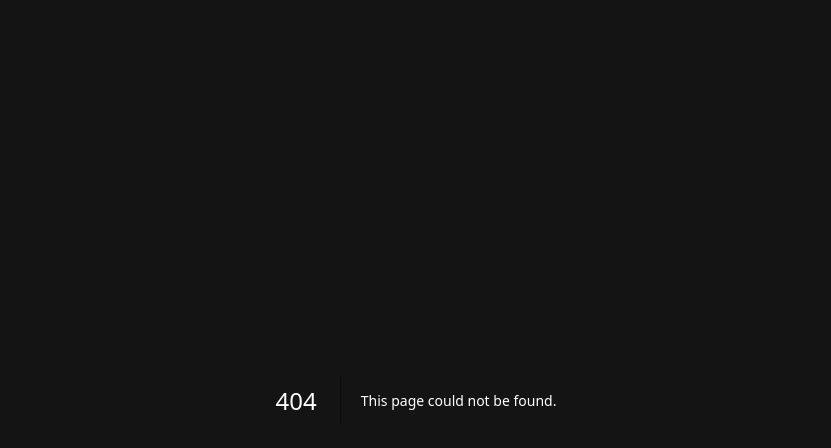
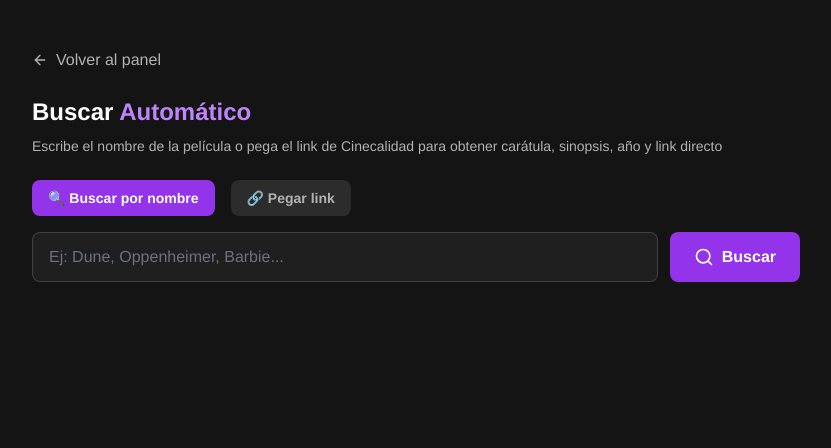
Before and after one commit to adonisventuramartinez-ai/onyx-prime, a Next.js app: page /agregar-auto in a window 1280 px wide. Before the commit this address had no page. Shown: the top 448 px of the page, without its empty margins (224-1055 px from the left). Built offline with nearby package versions, Linux system fonts and the light colour scheme.

Commit message:
Add AgregarAutoPage component for movie search

```diff
--- /dev/null
+++ b/app/agregar-auto/page.tsx
@@ -0,0 +1,264 @@
+"use client";
+
+export const dynamic = "force-dynamic";
+
+import { useState } from "react";
+import { useRouter } from "next/navigation";
+import Link from "next/link";
+import { ArrowLeft, Search, Sparkles, Loader2, ExternalLink, CheckCircle, AlertCircle } from "lucide-react";
+
+interface PeliculaEncontrada {
+  titulo: string;
+  anio: string;
+  genero: string;
+  sinopsis: string;
+  caratula: string;
+  link_directo: string;
+  fuente: string;
+}
+
+export default function AgregarAutoPage() {
+  const router = useRouter();
+  const [nombre, setNombre] = useState("");
+  const [link, setLink] = useState("");
+  const [cargando, setCargando] = useState(false);
+  const [resultado, setResultado] = useState<PeliculaEncontrada | null>(null);
+  const [error, setError] = useState("");
+  const [guardando, setGuardando] = useState(false);
+  const [guardado, setGuardado] = useState(false);
+  const [usarLink, setUsarLink] = useState(false);
+
+  const buscarPelicula = async () => {
+    setCargando(true);
+    setError("");
+    setResultado(null);
+    setGuardado(false);
+
+    try {
+      let url = `/api/buscar-cinecalidad?`;
+
+      if (usarLink && link.trim()) {
+        url += `link=${encodeURIComponent(link.trim())}`;
+      } else if (nombre.trim()) {
+        url += `nombre=${encodeURIComponent(nombre.trim())}`;
+      } else {
+        setError("Escribe el nombre o pega el link de la película");
+        setCargando(false);
+        return;
+      }
+
+      const res = await fetch(url);
+      const data = await res.json();
+
+      if (!res.ok) {
+        setError(data.error || "No se encontró la película");
+        return;
+      }
+
+      if (data.pelicula) {
+        setResultado(data.pelicula);
+        if (!data.pelicula.link_directo) {
+          setError("⚠️ No se encontró link directo. Se usará la página de detalle.");
+        }
+      } else {
+        setError("No se encontró la película");
+      }
+    } catch (err) {
+      setError("Error al buscar la película");
+    } finally {
+      setCargando(false);
+    }
+  };
+
+  const guardarPelicula = async () => {
+    if (!resultado) return;
+
+    setGuardando(true);
+    try {
+      const res = await fetch("/api/peliculas", {
+        method: "POST",
+        headers: { "Content-Type": "application/json" },
+        body: JSON.stringify({
+          titulo: resultado.titulo,
+          anio: resultado.anio,
+          genero: resultado.genero,
+          sinopsis: resultado.sinopsis,
+          caratula: resultado.caratula,
+          link_directo: resultado.link_directo || link || "",
+          fuente: "auto",
+        }),
+      });
+
+      if (res.ok) {
+        setGuardado(true);
+        setTimeout(() => router.push("/admin"), 1500);
+      } else {
+        setError("Error al guardar la película");
+      }
+    } catch (err) {
+      setError("Error al guardar");
+    } finally {
+      setGuardando(false);
+    }
+  };
+
+  return (
+    <main className="min-h-screen bg-nf-dark px-4 py-8 md:py-12">
+      <div className="max-w-3xl mx-auto">
+        <Link
+          href="/admin"
+          className="inline-flex items-center gap-2 text-nf-gray-light hover:text-white mb-6 transition-colors"
+        >
+          <ArrowLeft className="w-4 h-4" /> Volver al panel
+        </Link>
+
+        <h1 className="text-2xl font-bold mb-2">
+          Buscar <span className="text-purple-400">Automático</span>
+        </h1>
+        <p className="text-nf-gray-light text-sm mb-6">
+          Escribe el nombre de la película o pega el link de Cinecalidad para obtener carátula, sinopsis, año y link directo
+        </p>
+
+        <div className="flex gap-4 mb-4">
+          <button
+            onClick={() => setUsarLink(false)}
+            className={`px-4 py-2 rounded-lg text-sm font-semibold transition-colors ${
+              !usarLink ? "bg-purple-600 text-white" : "bg-white/10 text-nf-gray-light hover:bg-white/20"
+            }`}
+          >
+            🔍 Buscar por nombre
+          </button>
+          <button
+            onClick={() => setUsarLink(true)}
+            className={`px-4 py-2 rounded-lg text-sm font-semibold transition-colors ${
+              usarLink ? "bg-purple-600 text-white" : "bg-white/10 text-nf-gray-light hover:bg-white/20"
+            }`}
+          >
+            🔗 Pegar link
+          </button>
+        </div>
+
+        <div className="flex gap-3 mb-6">
+          {usarLink ? (
+            <input
+              type="text"
+              placeholder="https://www.cinecalidad.am/ver-pelicula/rent-free/"
+              value={link}
+              onChange={(e) => setLink(e.target.value)}
+              onKeyDown={(e) => e.key === "Enter" && buscarPelicula()}
+              className="flex-1 bg-white/5 border border-white/15 rounded-lg px-4 py-3 focus:border-white focus:outline-none transition-colors text-white placeholder-gray-500"
+            />
+          ) : (
+            <input
+              type="text"
+              placeholder="Ej: Dune, Oppenheimer, Barbie..."
+              value={nombre}
+              onChange={(e) => setNombre(e.target.value)}
+              onKeyDown={(e) => e.key === "Enter" && buscarPelicula()}
+              className="flex-1 bg-white/5 border border-white/15 rounded-lg px-4 py-3 focus:border-white focus:outline-none transition-colors text-white placeholder-gray-500"
+            />
+          )}
+          <button
+            onClick={buscarPelicula}
+            disabled={cargando}
+            className="bg-purple-600 hover:bg-purple-700 text-white px-6 py-3 rounded-lg font-semibold flex items-center gap-2 transition-colors disabled:opacity-50"
+          >
+            {cargando ? <Loader2 className="w-5 h-5 animate-spin" /> : <Search className="w-5 h-5" />}
+            Buscar
+          </button>
+        </div>
+
+        {error && (
+          <div className={`rounded-xl p-4 mb-6 flex items-start gap-3 ${
+            error.includes("⚠️")
+              ? "bg-yellow-500/10 border border-yellow-500/30 text-yellow-400"
+              : "bg-red-500/10 border border-red-500/30 text-red-400"
+          }`}>
+            <AlertCircle className="w-5 h-5 flex-shrink-0 mt-0.5" />
+            <span>{error}</span>
+          </div>
+        )}
+
+        {cargando && (
+          <div className="text-center py-12">
+            <Loader2 className="w-12 h-12 animate-spin text-purple-400 mx-auto mb-4" />
+            <p className="text-gray-400">Buscando en Cinecalidad...</p>
+          </div>
+        )}
+
+        {resultado && !cargando && (
+          <div className={`bg-white/5 border rounded-2xl p-6 ${guardado ? 'border-green-500/50' : 'border-white/10'}`}>
+            <div className="flex flex-col sm:flex-row items-start gap-6">
+              <div className="w-32 flex-shrink-0 mx-auto sm:mx-0">
+                {resultado.caratula ? (
+                  <img
+                    src={resultado.caratula}
+                    alt={resultado.titulo}
+                    className="w-full rounded-lg shadow-lg"
+                    onError={(e) => {
+                      (e.target as HTMLImageElement).src = '';
+                    }}
+                  />
+                ) : (
+                  <div className="w-full aspect-[2/3] bg-gray-800 rounded-lg flex items-center justify-center text-gray-500 text-sm">
+                    Sin imagen
+                  </div>
+                )}
+              </div>
+
+              <div className="flex-1 min-w-0">
+                <div className="flex items-start justify-between">
+                  <div>
+                    <h2 className="text-2xl font-bold">{resultado.titulo}</h2>
+                    <div className="flex flex-wrap gap-3 mt-1">
+                      <span className="text-sm text-gray-400">{resultado.anio}</span>
+                      <span className="text-sm text-gray-400">{resultado.genero}</span>
+                      <span className="text-xs bg-purple-500/20 text-purple-400 px-2 py-0.5 rounded-full">
+                        🤖 Automático
+                      </span>
+                    </div>
+                  </div>
+                  {guardado && (
+                    <span className="flex items-center gap-1 text-green-400 text-sm bg-green-500/20 px-3 py-1 rounded-full">
+                      <CheckCircle className="w-4 h-4" /> Guardado
+                    </span>
+                  )}
+                </div>
+
+                <p className="text-gray-300 text-sm mt-3 line-clamp-3">{resultado.sinopsis}</p>
+
+                <div className="mt-4 p-3 bg-black/30 rounded-lg border border-white/10">
+                  <p className="text-xs text-gray-500 mb-1">🎬 Link directo:</p>
+                  {resultado.link_directo ? (
+                    <a
+                      href={resultado.link_directo}
+                      target="_blank"
+                      rel="noopener noreferrer"
+                      className="text-purple-400 text-sm hover:underline flex items-center gap-1 truncate"
+                    >
+                      {resultado.link_directo}
+                      <ExternalLink className="w-3 h-3 flex-shrink-0" />
+                    </a>
+                  ) : (
+                    <p className="text-yellow-400 text-sm">⚠️ No se encontró link directo. Puedes agregarlo manualmente después.</p>
+                  )}
+                </div>
+
+                {!guardado && (
+                  <button
+                    onClick={guardarPelicula}
+                    disabled={guardando}
+                    className="mt-4 bg-purple-600 hover:bg-purple-700 text-white px-6 py-2 rounded-xl font-semibold flex items-center gap-2 transition-colors disabled:opacity-50"
+                  >
+                    {guardando ? <Loader2 className="w-4 h-4 animate-spin" /> : <Sparkles className="w-4 h-4" />}
+                    {guardando ? "Guardando..." : "Guardar en catálogo"}
+                  </button>
+                )}
+              </div>
+            </div>
+          </div>
+        )}
+      </div>
+    </main>
+  );
+}
```
